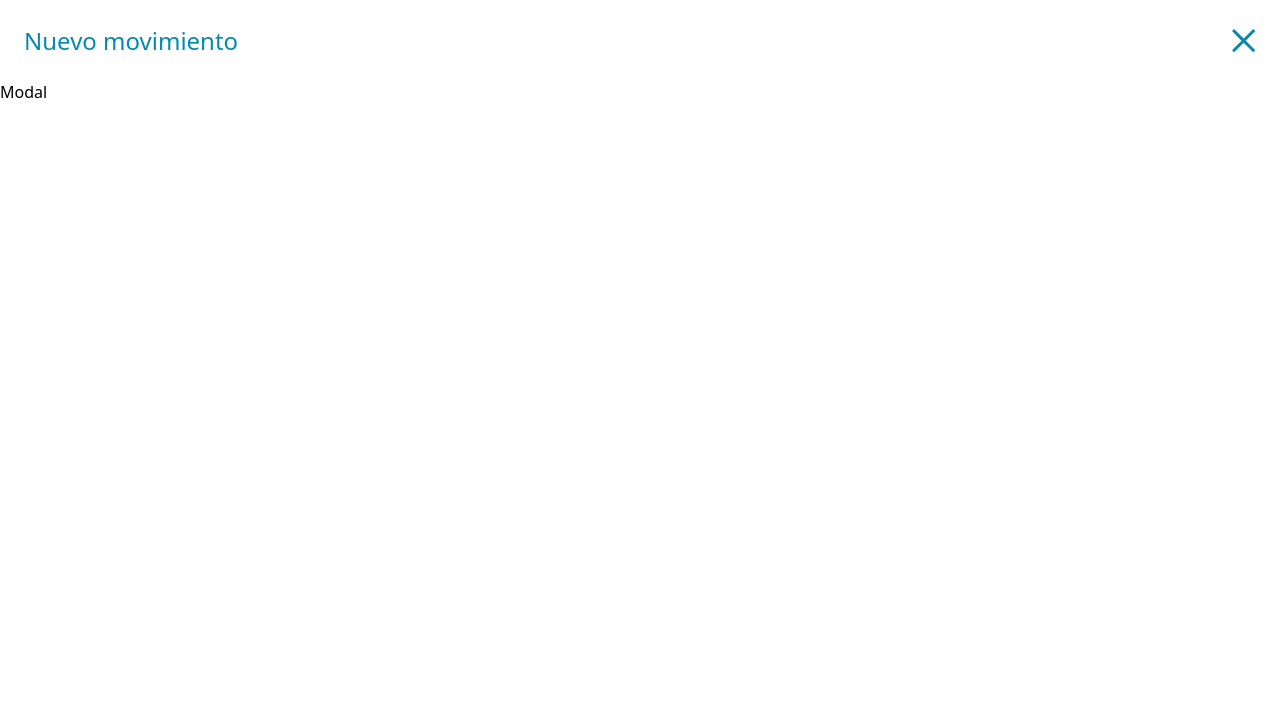
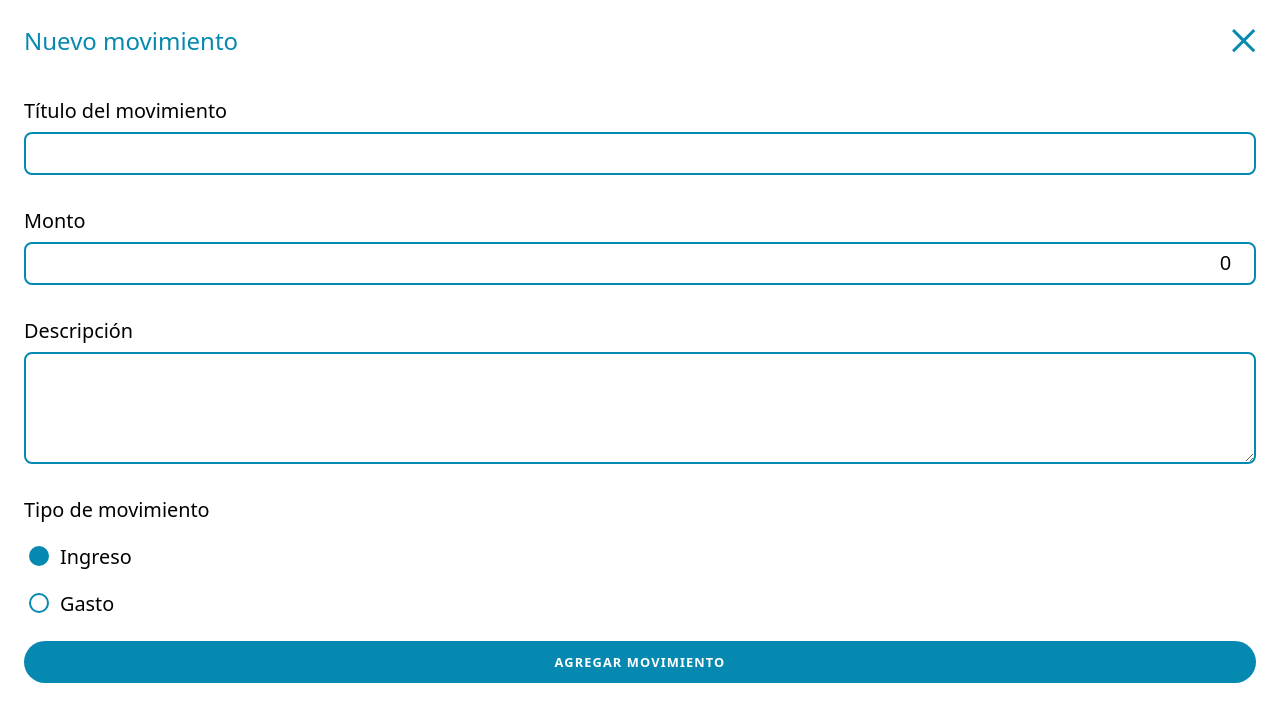
Before and after one commit to javandresmoreno/vue-cashflow-project, a Vue app: page / in a window 1280 px wide. Both pictures are taken after a click on the button "AGREGAR MOVIMIENTO". Shown: the top 722 px of the page. Built offline with nearby package versions, Linux system fonts and the light colour scheme.

Commit message:
finaliza maquetación form dentro del modal

```diff
--- a/src/components/ActionComponent.vue
+++ b/src/components/ActionComponent.vue
@@ -1,7 +1,36 @@
 <template>
     <button @click="showModal = true">Agregar movimiento</button>
     <Teleport to="#app">
-        <Modal v-show="showModal" @close-modal="showModal = false">Modal</Modal>
+        <Modal v-show="showModal" @close-modal="showModal = false">
+            <form @submit.prevent="submit">
+                <div class="field">
+                    <label>Título del movimiento</label>
+                    <input type="text" v-model="title"/>
+                </div>
+                <div class="field">
+                    <label>Monto</label>
+                    <input type="number" v-model="amount" />
+                </div>
+                <div class="field">
+                    <label>Descripción</label>
+                    <textarea rows="4" v-model="description"></textarea>
+                </div>
+                <div class="field">
+                    <label>Tipo de movimiento</label>
+                    <label class="radio-label">
+                        <input type="radio" value="Ingreso" v-model="movementType"/>
+                        <span>Ingreso</span>
+                    </label>
+                    <label class="radio-label">
+                        <input type="radio" value="Gasto" v-model="movementType"/>
+                        <span>Gasto</span>
+                    </label>
+                </div>
+                <div class="action">
+                    <button>Agregar movimiento</button>
+                </div>
+            </form>
+        </Modal>
     </Teleport>
 </template>
 
@@ -11,6 +40,19 @@ import { ref } from "vue";
 import Modal from "./Modal.vue";
 
 const showModal = ref(false);
+
+const title = ref("");
+
+const amount = ref(0);
+
+const description = ref("");
+
+const movementType = ref("Ingreso");
+
+const submit = () => {
+    showModal.value = !showModal.value;
+}
+
 </script>
 
 <style scoped>
@@ -27,14 +69,26 @@ button {
     padding: 12px 36px;
     border-radius: 60px;
     box-sizing: border-box;
+    margin-block-end: 12px;
 }
-
 form {
   font-size: 1.24rem;
   width: 100%;
 }
-
-input, textarea {
+form .action {
+  padding: 0 24px;
+}
+.field {
+  display: flex;
+  justify-content: space-between;
+  flex-direction: column;
+  padding: 16px 24px;
+}
+label {
+  margin-bottom: 8px;
+}
+input,
+textarea {
   font-size: 1.24rem;
   border: 2px solid var(--brand-blue);
   border-radius: 8px;
@@ -46,11 +100,11 @@ input[type="number"] {
 .radio-label {
   display: flex;
   align-items: center;
-    margin-block-start: 8px;
+  margin-top: 8px;
 }
 .radio-label span {
-    margin-block-start: 4px;
-    margin-inline-start: 8px;
+  margin-top: 4px;
+  margin-left: 8px;
 }
 input[type="radio"] {
   appearance: none;
@@ -60,7 +114,6 @@ input[type="radio"] {
   border: 2px solid var(--brand-blue);
   border-radius: 50%;
 }
-
 input[type="radio"]:checked {
   background-color: var(--brand-blue);
 }
```
Lines whose indentation alone changed are shown as unchanged.
